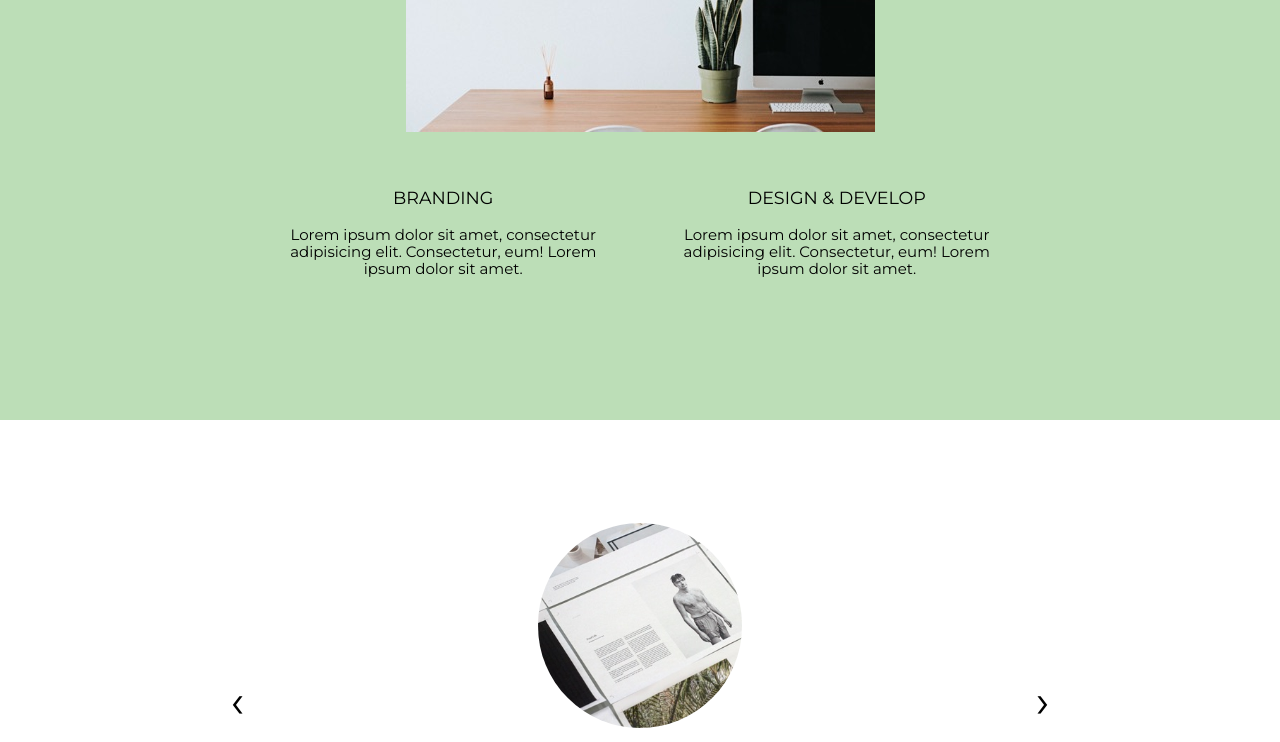
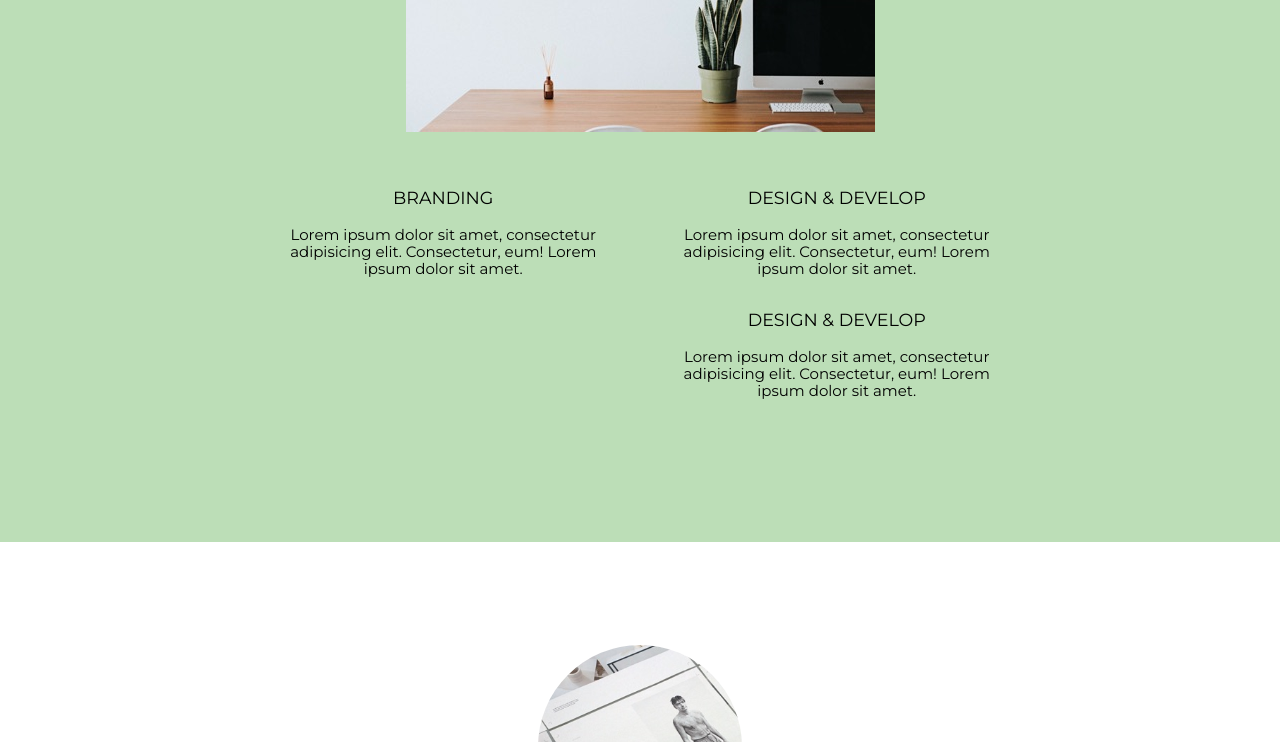
Before and after one commit to b-chuang/project1, a plain HTML site: page index.html in a window 1280 px wide. Shown: the part 1276-2018 px from the top of the page. Drawn offline with Linux system fonts and the light colour scheme.

Commit message:
added to sectionTwo

```diff
--- a/index.html
+++ b/index.html
@@ -120,6 +120,10 @@
                             <p>Lorem ipsum dolor sit amet, consectetur adipisicing elit. Consectetur, eum! Lorem ipsum dolor sit amet.</p>
                         </div>
 
+                        <div class="sectionTwoTextRight">
+                            <h3>Design & Develop</h3>
+                            <p>Lorem ipsum dolor sit amet, consectetur adipisicing elit. Consectetur, eum! Lorem ipsum dolor sit amet.</p>
+                        </div>
                     </div>
                 </div>
 
```
